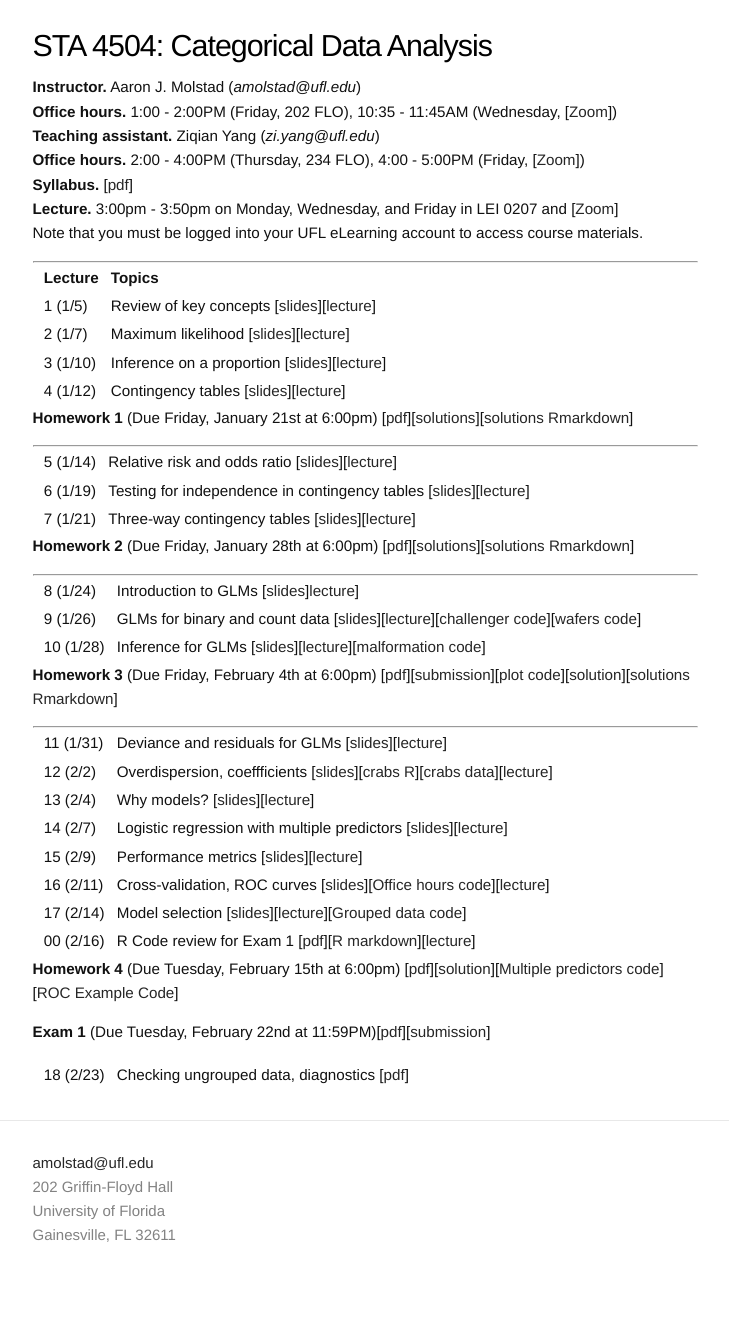
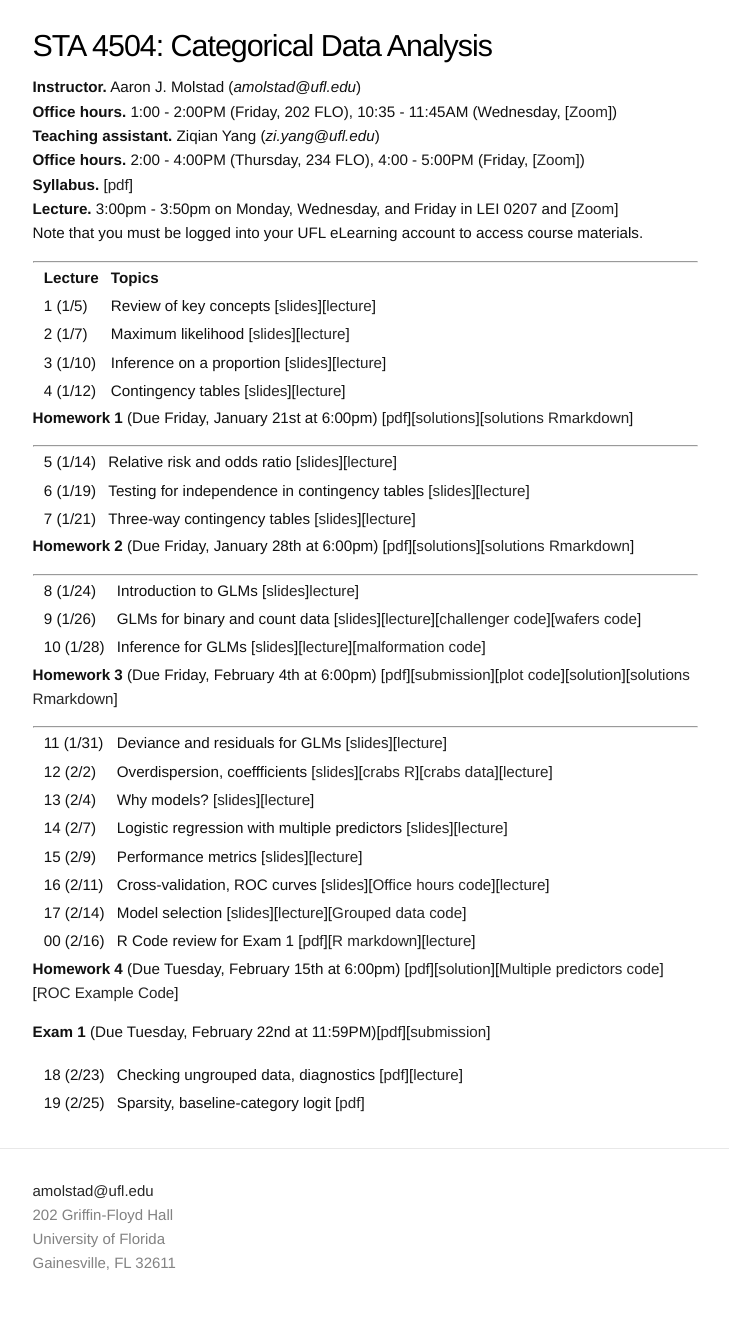
Before and after one commit to ajmolstad/ajmolstad.github.io, a Jekyll site: the page built from S22_STA4504.md, in a window 1280 px wide. Shown: the whole page, without its empty margins (275-1004 px from the left). Built offline with Jekyll 4.4.1, drawn with Linux system fonts in a browser that asks for light colours; before the commit the page ends 1307 px from its top, so only the background shows below that.

Commit message:
Update S22_STA4504.md

```diff
--- a/S22_STA4504.md
+++ b/S22_STA4504.md
@@ -57,4 +57,5 @@ Note that you must be logged into your UFL eLearning account to access course ma
 **Exam 1** (Due Tuesday, February 22nd at 11:59PM)[[pdf](https://ufl.instructure.com/files/66719935/download?download_frd=1)][[submission](https://ufl.instructure.com/courses/449490/assignments/5136293)]
 
 
-|| 18 (2/23) || Checking ungrouped data, diagnostics [[pdf](https://ufl.instructure.com/files/66874845/download?download_frd=1)] ||
+|| 18 (2/23) || Checking ungrouped data, diagnostics [[pdf](https://ufl.instructure.com/files/66874845/download?download_frd=1)][[lecture](https://ufl.instructure.com/courses/449490/files?preview=66936332)]||
+|| 19 (2/25) || Sparsity, baseline-category logit [[pdf](https://ufl.instructure.com/files/66936849/download?download_frd=1)]||
```
